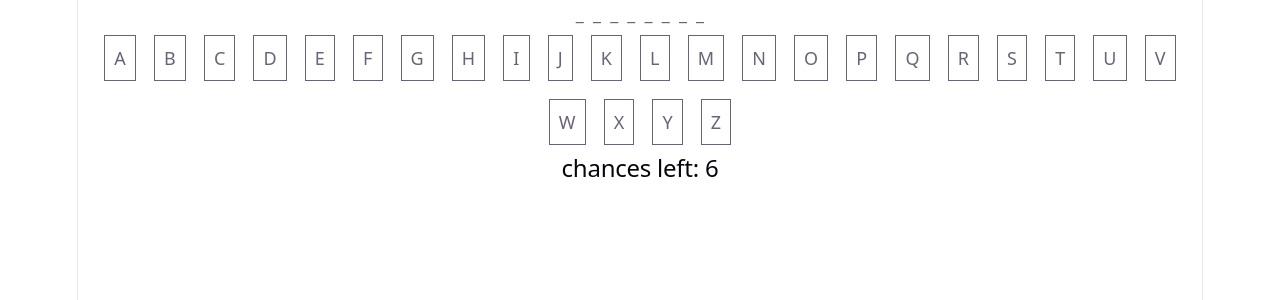
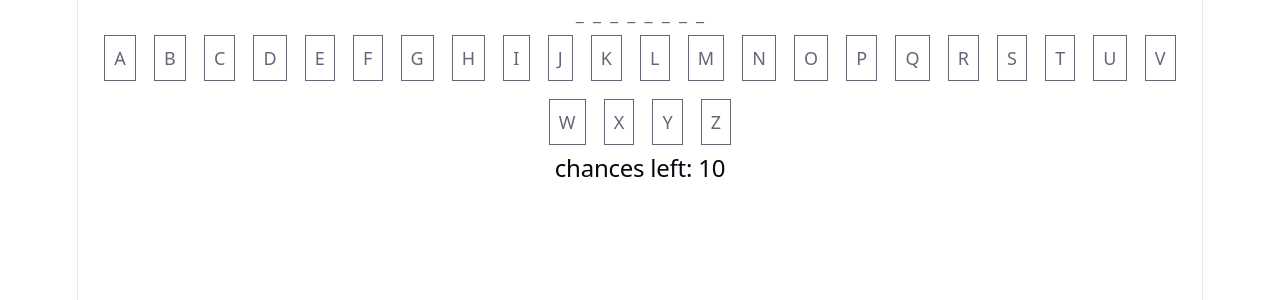
Before and after one commit to Shahnawaz-Shah56/word-guess-game, a React (Vite) app: page / in a window 1280 px wide. Both pictures are taken after a click on the button "Play Now". Shown: the top 300 px of the page. Built offline with nearby package versions, Linux system fonts and the light colour scheme.

Commit message:
increased the chances tally

```diff
--- a/src/components/Home.wordguess..jsx
+++ b/src/components/Home.wordguess..jsx
@@ -14,7 +14,7 @@ const Home = ({ onGameEnd }) => {
 const [word] = useState(wordsArr[Math.floor(Math.random()*wordsArr.length)])
 
 const [guessedLetters, setGuessedLetters] = useState([])
-const [chances, setChances] = useState(6)
+const [chances, setChances] = useState(10)
 const alphabets = ["A", "B", "C", "D", "E", "F", "G",
              "H", "I", "J", "K", "L", "M", "N",
              "O", "P", "Q", "R", "S", "T", "U",
```
